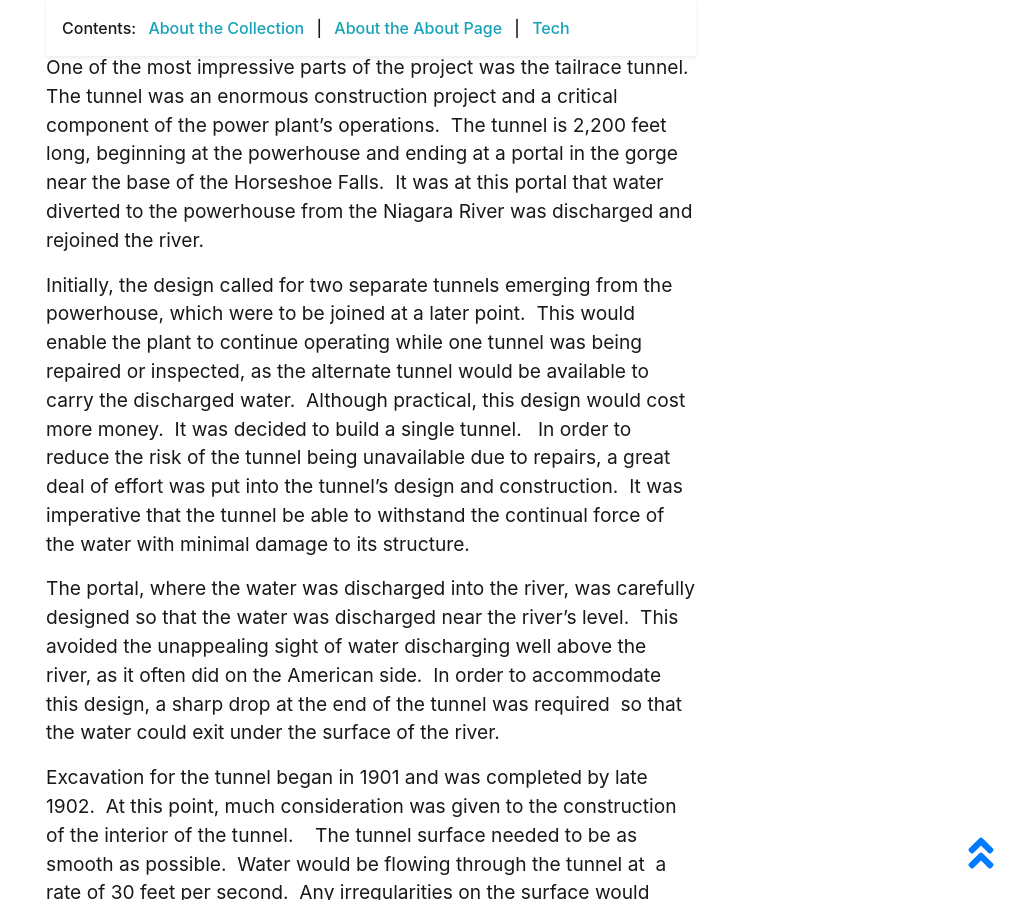
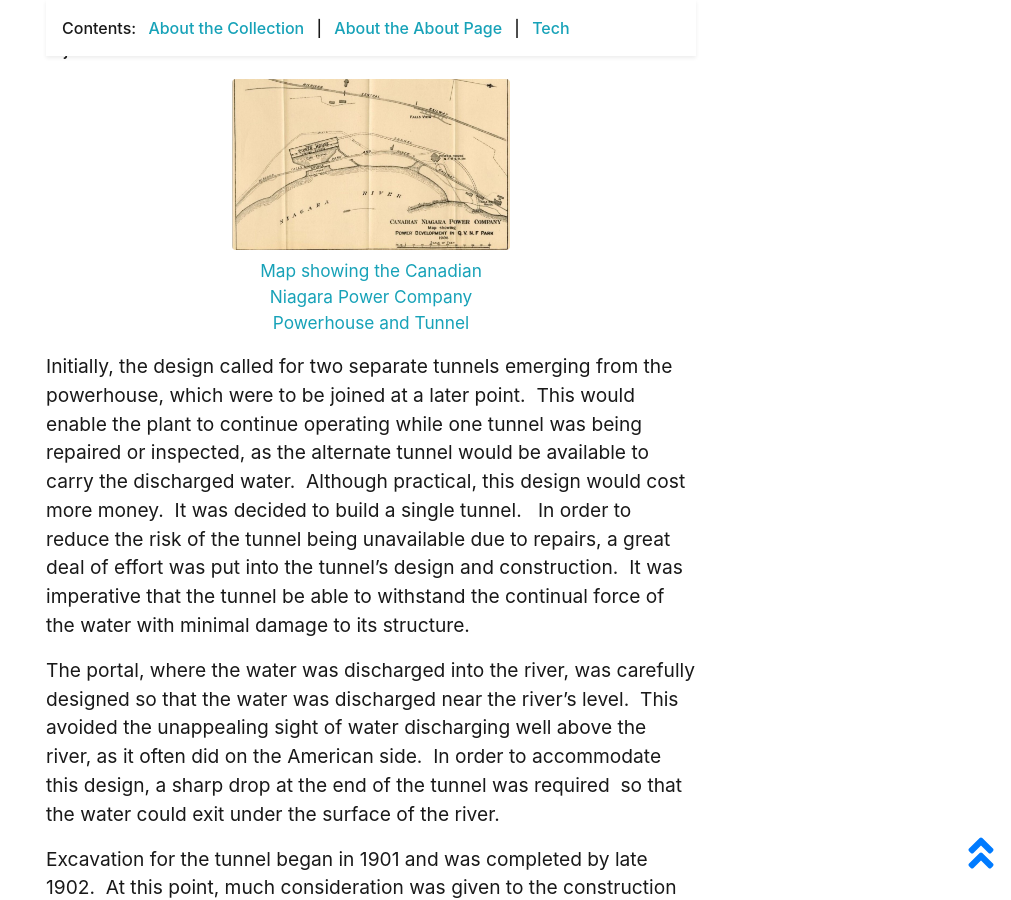
Before and after one commit to chantalcameron/Tailrace_Tunnel, a Jekyll site: the page built from pages/about.md, in a window 1280 px wide and 900 px high, scrolled down 1295 px. Shown: the whole window, without its empty margins (269-1280 px from the left). Built offline with Jekyll 4.4.1, drawn with Linux system fonts in a browser that asks for light colours.

Commit message:
Update about.md

```diff
--- a/pages/about.md
+++ b/pages/about.md
@@ -17,10 +17,12 @@ credits: true
 
 The Canadian Niagara Power Company's powerhouse in Niagara Falls, Ontario, was the first hydroelectric generating station to be built on the Canadian side of the Niagara River.  Upon opening in 1905, the powerhouse boasted the largest generators of their kind in the world, with a capacity of 10,000 electrical horsepower each.  The powerhouse was named after William Birch Rankine in 1927, who was instrumental in its development and construction.
 
-{% include feature/image.html objectid="item21" width="50" %}
+{% include feature/image.html objectid="item21" width="25" %}
 
 
 One of the most impressive parts of the project was the tailrace tunnel.   The tunnel was an enormous construction project and a critical component of the power plant's operations.  The tunnel is 2,200 feet long, beginning at the powerhouse and ending at a portal in the gorge near the base of the Horseshoe Falls.  It was at this portal that water diverted to the powerhouse from the Niagara River was discharged and rejoined the river.
+
+{% include feature/image.html objectid="item20" width="25" %}
 
 Initially, the design called for two separate tunnels emerging from the powerhouse, which were to be joined at a later point.  This would enable the plant to continue operating while one tunnel was being repaired or inspected, as the alternate tunnel would be available to carry the discharged water.  Although practical, this design would cost more money.  It was decided to build a single tunnel.   In order to reduce the risk of the tunnel being unavailable due to repairs, a great deal of effort was put into the tunnel's design and construction.  It was imperative that the tunnel be able to withstand the continual force of the water with minimal damage to its structure.
 
```
